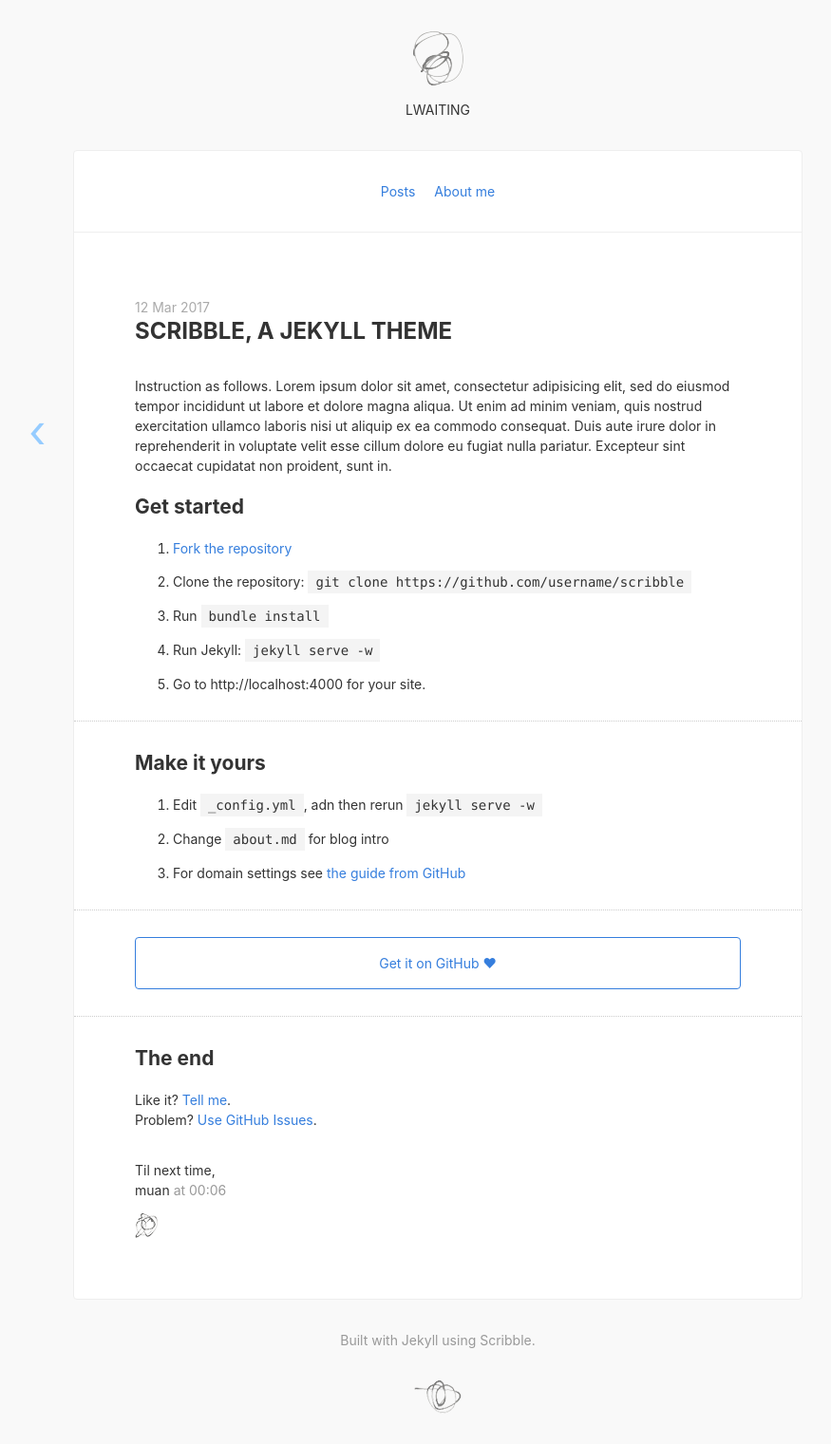
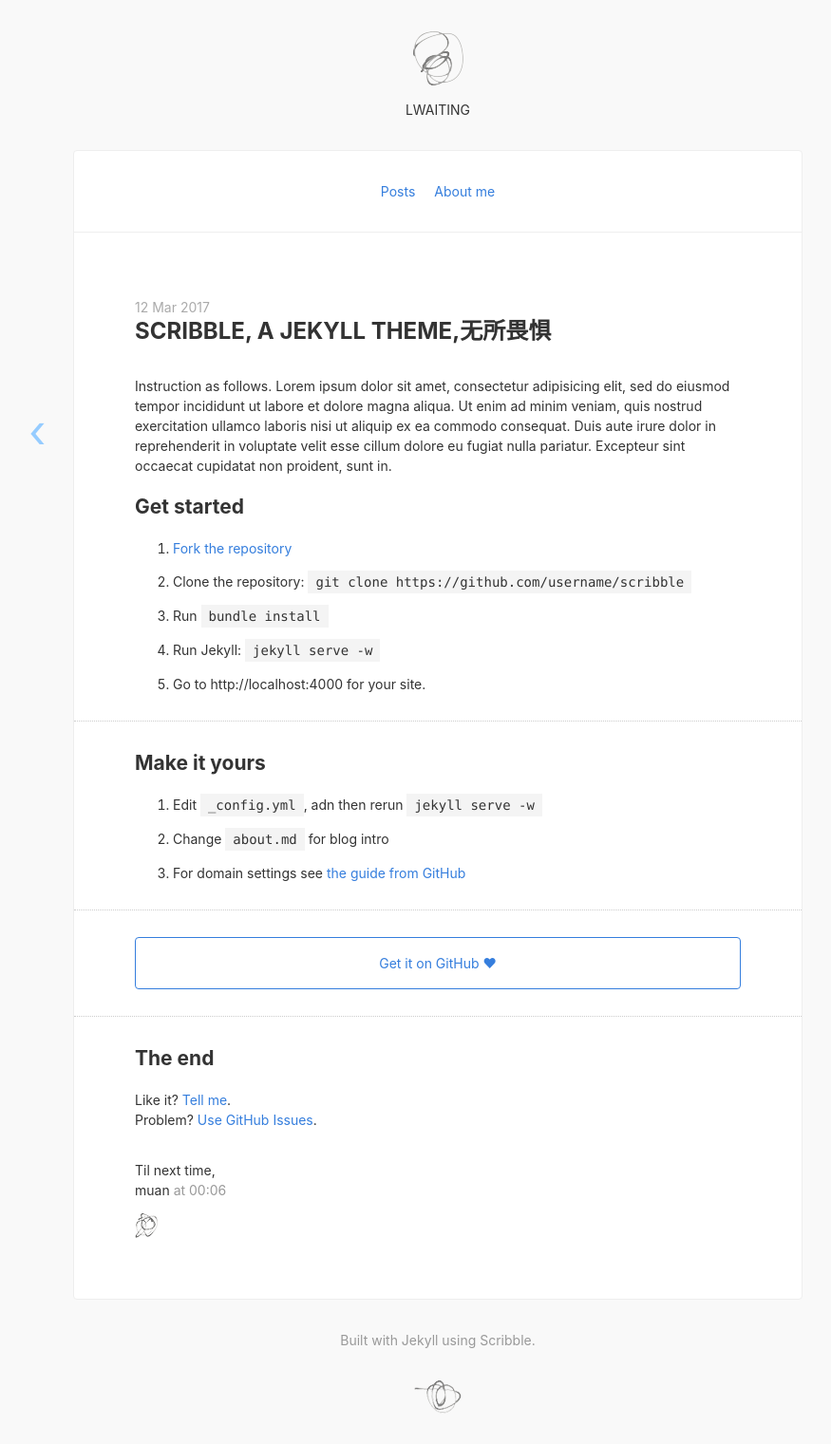
Before and after one commit to YsongSong/TestBlog, a Jekyll site: the page built from _posts/2017-03-12-scribble-the-jekyll-theme.md, in a window 1280 px wide. Shown: the whole page at 95% size, without its empty margins (179-1054 px from the left). Built offline with Jekyll 4.4.1, drawn with Linux system fonts in a browser that asks for light colours; nearby versions of some CDN libraries.

Commit message:
Update 2017-03-12-scribble-the-jekyll-theme.md

```diff
--- a/_posts/2017-03-12-scribble-the-jekyll-theme.md
+++ b/_posts/2017-03-12-scribble-the-jekyll-theme.md
@@ -1,5 +1,5 @@
 ---
-title: Scribble, a Jekyll theme
+title: Scribble, a Jekyll theme,无所畏惧
 date: 2017-03-12 00:06:52
 ---
 
```
